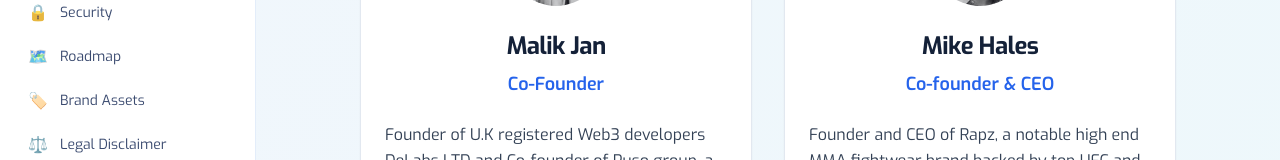
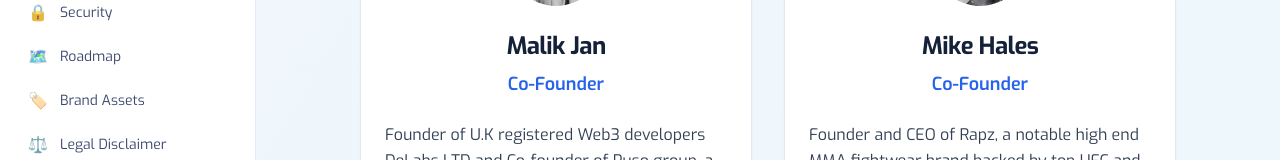
Before and after one commit to maldoteth/dehubdocs, a React (Vite) app: page /docs/team in a window 1280 px wide. Shown: the part 444-604 px from the top of the page. Built offline with nearby package versions, Linux system fonts and the light colour scheme.

Commit message:
Fix: Update role for Mike Hales
Updated Mike Hales' role to Co-Founder, removing CEO. Edited `src/pages/docs/Team.tsx`.

```diff
--- a/src/pages/docs/Team.tsx
+++ b/src/pages/docs/Team.tsx
@@ -3,6 +3,7 @@ import { Card, CardContent, CardHeader, CardTitle } from '@/components/ui/card';
 import { Avatar, AvatarFallback, AvatarImage } from '@/components/ui/avatar';
 import { Button } from '@/components/ui/button';
 import { ExternalLink, Users } from 'lucide-react';
+
 const teamMembers = [{
   name: 'Malik Jan',
   role: 'Co-Founder',
@@ -19,7 +20,7 @@ const teamMembers = [{
   photo: '/lovable-uploads/361bb373-38ee-4888-a4b1-ab8239941261.png'
 }, {
   name: 'Mike Hales',
-  role: 'Co-founder & CEO',
+  role: 'Co-Founder',
   bio: "Founder and CEO of Rapz, a notable high end MMA fightwear brand backed by top UFC and boxing stars, with exclusive supplier rights to BKFC. Joint-owner of First Class, the UK's largest TikTok partner agency, approaching 1000 streamers signed on and reporting directly for the in-house executive team with offices in the UK and Asia.",
   experience: ["Selected by TikTok executives after 10 months of leading the UK charts with his live streams", "Digital and mixed martial artist behind the Lean Chad Fight Club and Rapz Sport", "Owner of the UK's leading cobra bag provider that recently merged with NGNE"],
   socials: [{
@@ -60,6 +61,7 @@ const teamMembers = [{
   initials: 'BY',
   photo: '/lovable-uploads/980e65e0-cae8-4ed4-86da-c11e3d42fa69.png'
 }];
+
 export default function Team() {
   return <div className="space-y-12 px-4 py-8">
       {/* Header */}
```
